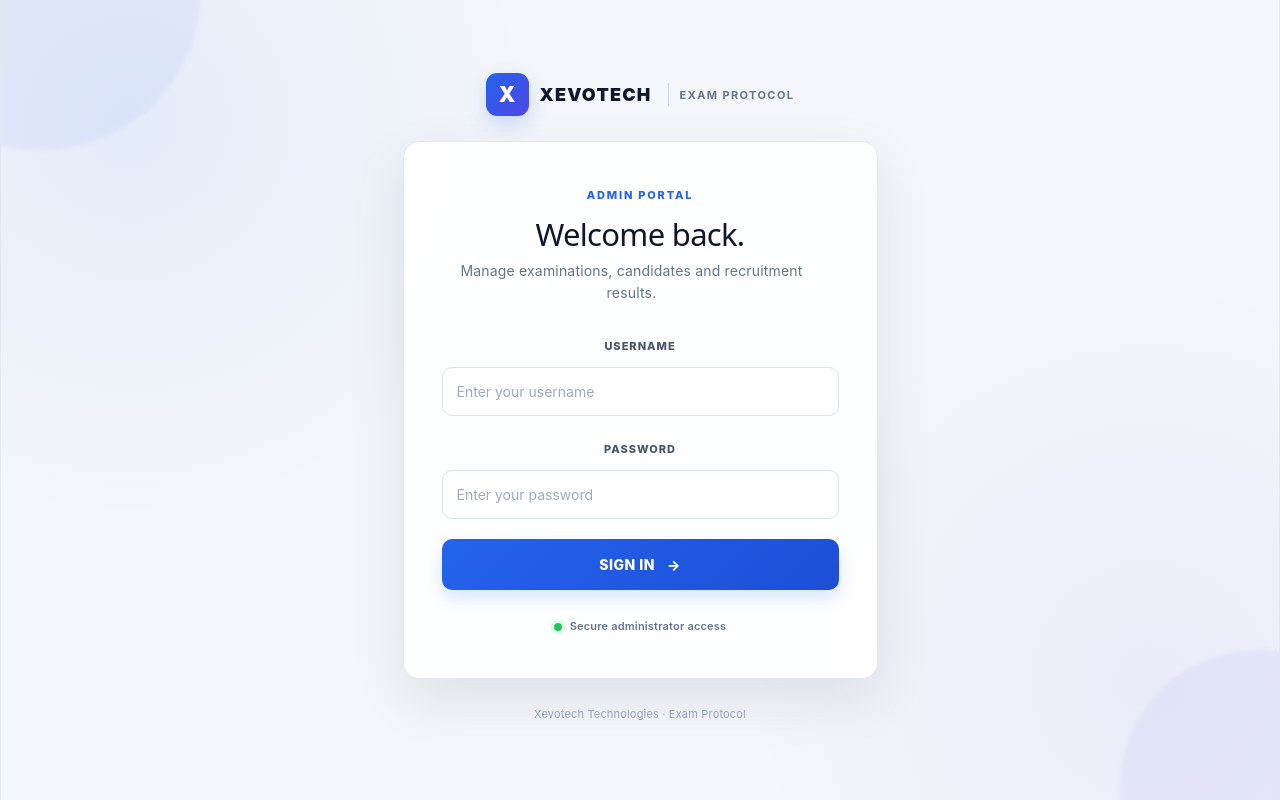
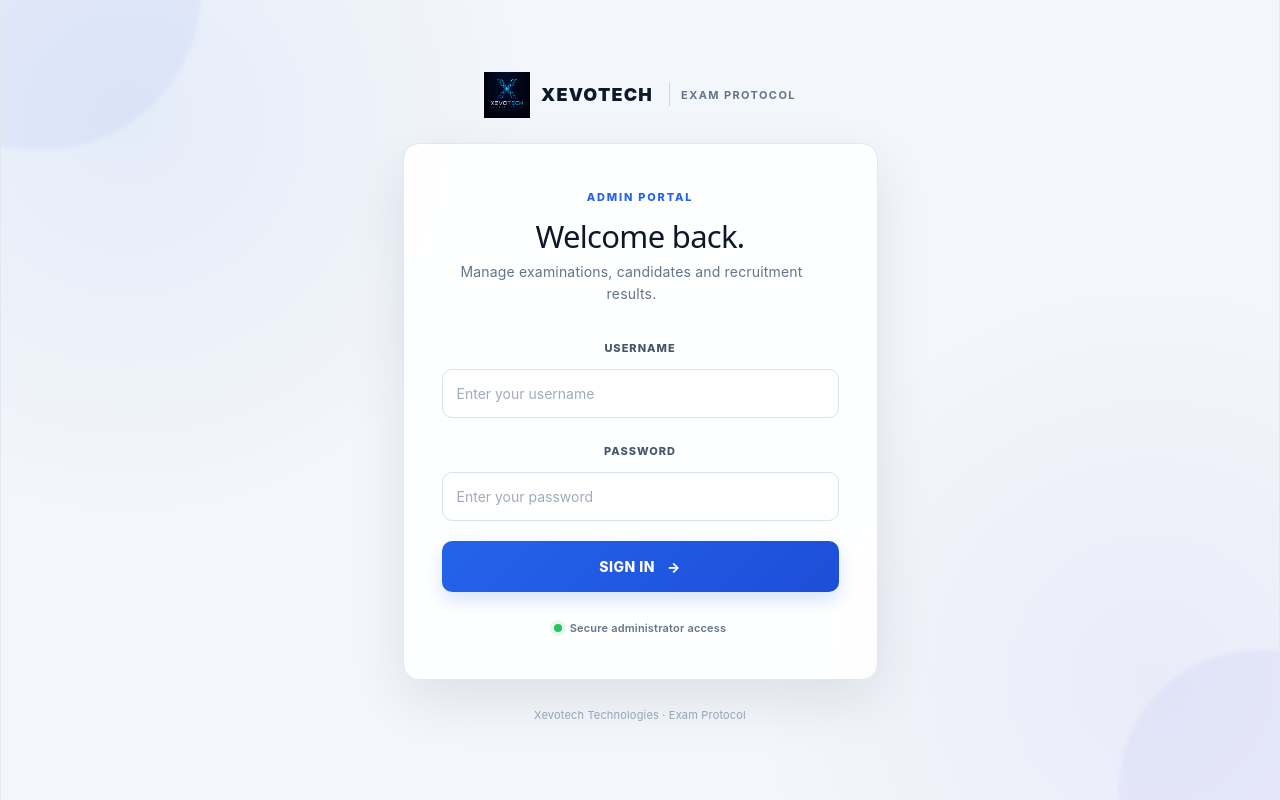
Before and after one commit to puneethkalinga/exam-platform, a React app in the folder frontend/: page /admin/login in a window 1280 px wide. Built offline with nearby package versions, Linux system fonts and the light colour scheme; the HTML template or start-up script is replaced by a standard one.

Commit message:
Logo added in admin login page

```diff
--- a/frontend/src/pages/AdminLogin.css
+++ b/frontend/src/pages/AdminLogin.css
@@ -556,3 +556,23 @@
     font-size: 26px;
   }
 }
+
+.brand-logo {
+  width: 46px;
+  height: 46px;
+
+  display: flex;
+  align-items: center;
+  justify-content: center;
+
+  flex-shrink: 0;
+
+  overflow: hidden;
+}
+
+.brand-logo img {
+  width: 100%;
+  height: 100%;
+
+  object-fit: contain;
+}
--- a/frontend/src/pages/AdminLogin.jsx
+++ b/frontend/src/pages/AdminLogin.jsx
@@ -49,7 +49,7 @@
       <div className="login-container">
 
         <div className="brand-section">
-          <div className="brand-mark">X</div>
+          <img src="/xevotech.jpeg" alt="Xevotech Logo" className="brand-logo" />
 
           <div className="brand-name">
             XEVOTECH
```
